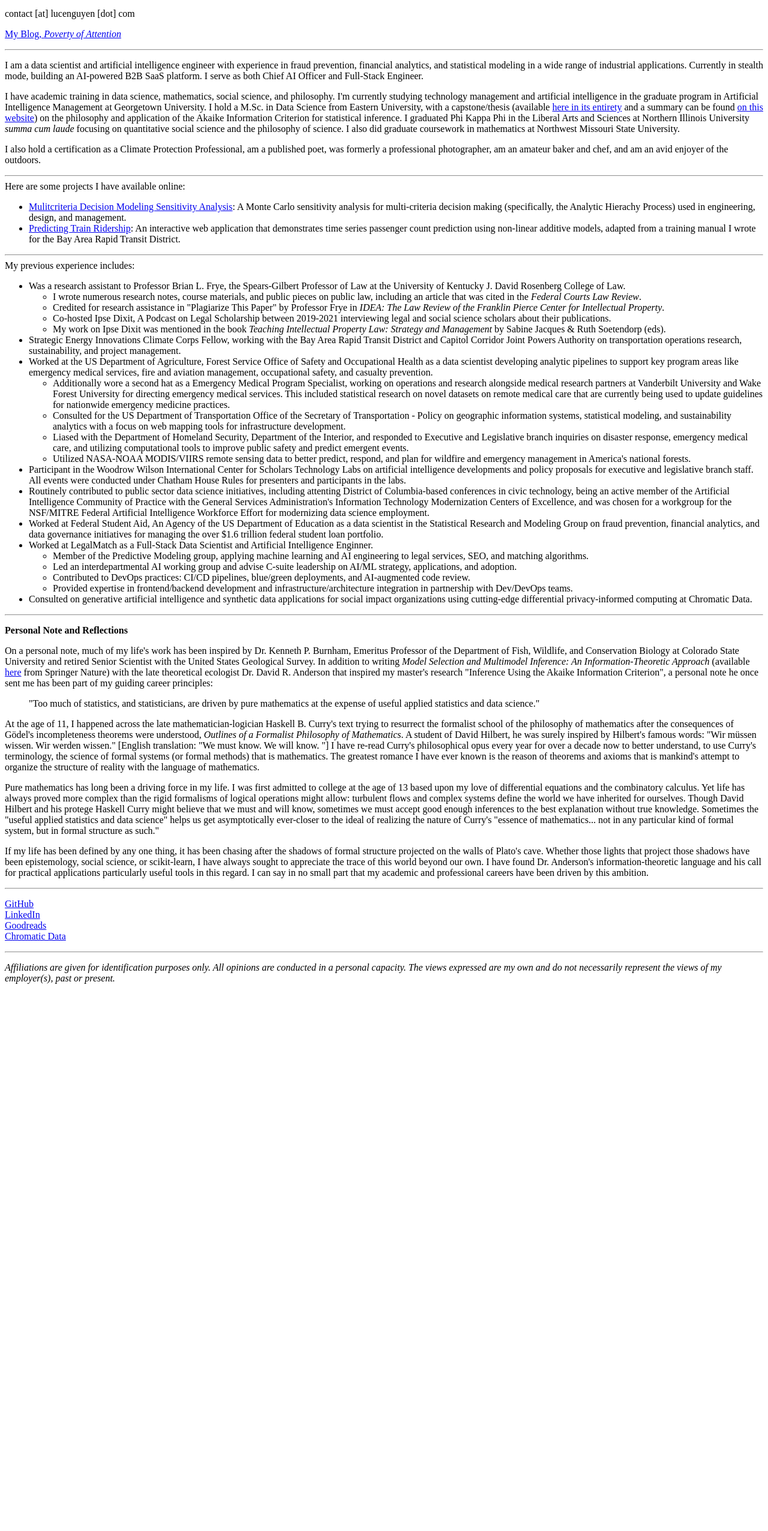
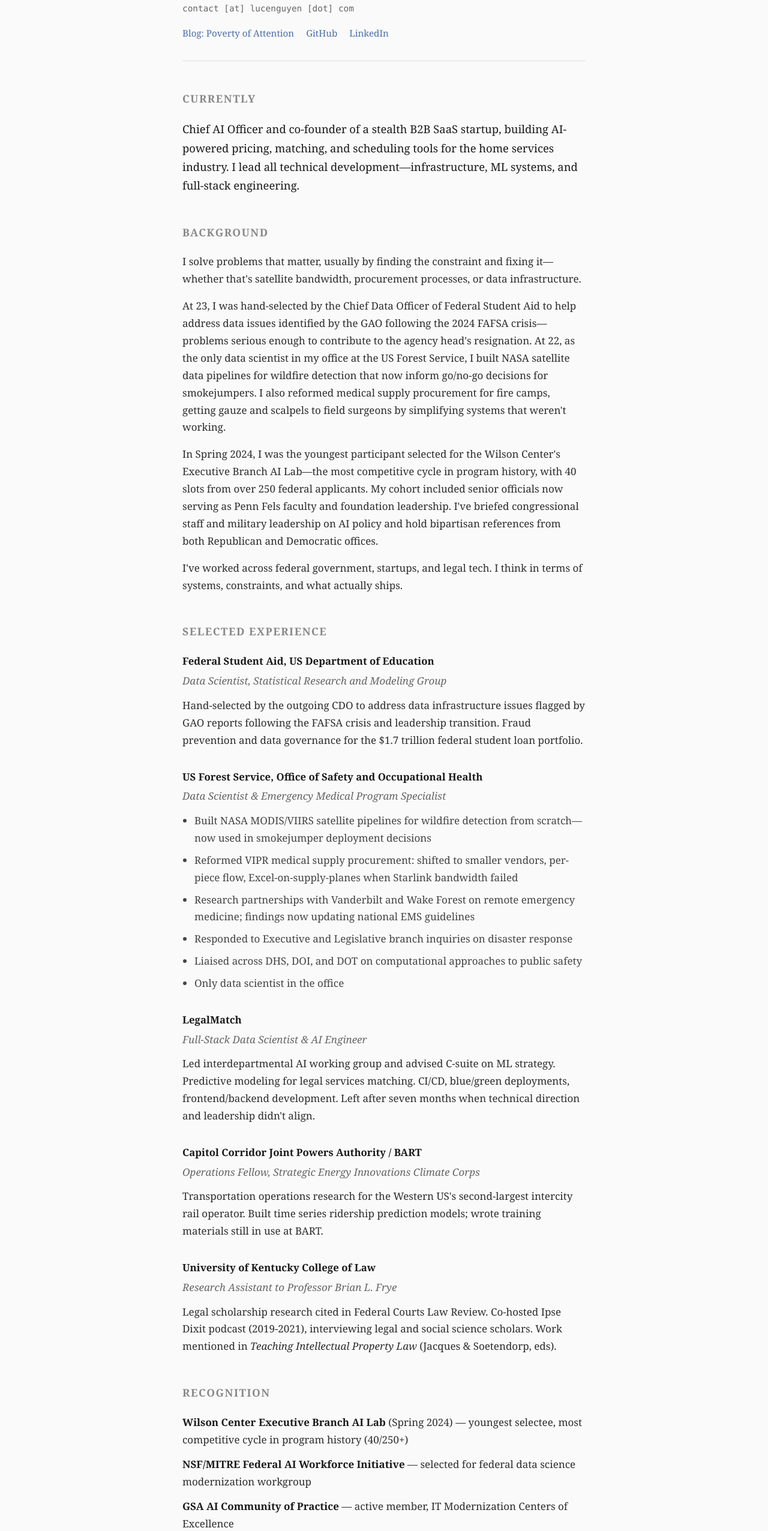
Before and after one commit to thelucenguyen/thelucenguyen.github.io, a plain HTML site: page index.html in a window 1280 px wide. Shown: the part 131-2683 px from the top of the page at 60% size. Before the commit the page ends 1787 px from the top, so only its background shows below. Drawn offline with Linux system fonts and the light colour scheme.

Commit message:
Update index.html

```diff
--- a/index.html
+++ b/index.html
@@ -1,91 +1,331 @@
 <!DOCTYPE html>
 <html lang="en">
-<HEAD>
-<TITLE>Lucille Eleanor Nguyen</TITLE>
-</HEAD>
-<BODY bgcolor="#ffffff">
+<head>
+    <meta charset="UTF-8">
+    <meta name="viewport" content="width=device-width, initial-scale=1.0">
+    <title>Lucille Eleanor Nguyen</title>
+    <style>
+        * {
+            margin: 0;
+            padding: 0;
+            box-sizing: border-box;
+        }
 
-<H1><P ALIGN=CENTER>Lucille Eleanor Nguyen</H1>
+        body {
+            font-family: 'Georgia', serif;
+            line-height: 1.7;
+            color: #2d2d2d;
+            background-color: #fafafa;
+            font-size: 17px;
+        }
 
-<HR>
-Lucille E. Nguyen
-<P>
-contact [at] lucenguyen [dot] com
-<P>
-<a href="https://povertyofattention.com/">My Blog, <i>Poverty of Attention</i></a><br>
-<HR>
-<P>
-I am a data scientist and artificial intelligence engineer with experience in fraud prevention, financial analytics, and statistical modeling in a wide range of industrial applications. Currently in stealth mode, building an AI-powered B2B SaaS platform. I serve as both Chief AI Officer and Full-Stack Engineer.
-<P>
-I have academic training in data science, mathematics, social science, and philosophy. I'm currently studying technology management and artificial intelligence in the graduate program in Artificial Intelligence Management at Georgetown University. I hold a M.Sc. in Data Science from Eastern University, with a capstone/thesis (available <a href="https://drive.google.com/file/d/1OBxwxTEU47cu7VT3giXmdEszY3Ct6F7r/view?usp=sharing">here in its entirety</a> and a summary can be found <a href="https://masters-thesis-ruddy.vercel.app/">on this website</a>) on the philosophy and application of the Akaike Information Criterion for statistical inference. I graduated Phi Kappa Phi in the Liberal Arts and Sciences at Northern Illinois University <i>summa cum laude</i> focusing on quantitative social science and the philosophy of science. I also did graduate coursework in mathematics at Northwest Missouri State University.
-<P>
-I also hold a certification as a Climate Protection Professional, am a published poet, was formerly a professional photographer, am an amateur baker and chef, and am an avid enjoyer of the outdoors.
-<P>
+        .container {
+            max-width: 720px;
+            margin: 0 auto;
+            padding: 60px 24px 100px;
+        }
 
-<HR>
-Here are some projects I have available online:
- <ul>
-  <li><a href="https://monte-carlo-sensitivity-analysis.vercel.app/">Mulitcriteria Decision Modeling Sensitivity Analysis</a>: A Monte Carlo sensitivity analysis for multi-criteria decision making (specifically, the Analytic Hierachy Process) used in engineering, design, and management.</li>
-  <li><a href="https://predicting-train-ridership.vercel.app/">Predicting Train Ridership</a>: An interactive web application that demonstrates time series passenger count prediction using non-linear additive models, adapted from a training manual I wrote for the Bay Area Rapid Transit District.</li>
- </ul>
+        header {
+            margin-bottom: 48px;
+            padding-bottom: 32px;
+            border-bottom: 1px solid #e0e0e0;
+        }
 
-<HR>
-My previous experience includes:
- <ul>
-  <li>Was a research assistant to Professor Brian L. Frye, the Spears-Gilbert Professor of Law at the University of Kentucky J. David Rosenberg College of Law.</li>
-  <UL>
-   <LI> I wrote numerous research notes, course materials, and public pieces on public law, including an article that was cited in the <i>Federal Courts Law Review</i>. </LI>
-   <LI> Credited for research assistance in "Plagiarize This Paper" by Professor Frye in <i>IDEA: The Law Review of the Franklin Pierce Center for Intellectual Property</i>. </LI>
-   <LI> Co-hosted Ipse Dixit, A Podcast on Legal Scholarship between 2019-2021 interviewing legal and social science scholars about their publications. </LI>
-   <LI> My work on Ipse Dixit was mentioned in the book <i>Teaching Intellectual Property Law: Strategy and Management</i> by Sabine Jacques & Ruth Soetendorp (eds). </LI>
-  </UL>
-  <li>Strategic Energy Innovations Climate Corps Fellow, working with the Bay Area Rapid Transit District and Capitol Corridor Joint Powers Authority on transportation operations research, sustainability, and project management.</li>
-  <li>Worked at the US Department of Agriculture, Forest Service Office of Safety and Occupational Health as a data scientist developing analytic pipelines to support key program areas like emergency medical services, fire and aviation management, occupational safety, and casualty prevention. </li>
-  <UL>
-   <LI> Additionally wore a second hat as a Emergency Medical Program Specialist, working on operations and research alongside medical research partners at Vanderbilt University and Wake Forest University for directing emergency medical services. This included statistical research on novel datasets on remote medical care that are currently being used to update guidelines for nationwide emergency medicine practices. </LI>
-   <LI> Consulted for the US Department of Transportation Office of the Secretary of Transportation - Policy on geographic information systems, statistical modeling, and sustainability analytics with a focus on web mapping tools for infrastructure development. </LI>
-   <LI> Liased with the Department of Homeland Security, Department of the Interior, and responded to Executive and Legislative branch inquiries on disaster response, emergency medical care, and utilizing computational tools to improve public safety and predict emergent events. </LI>
-   <LI> Utilized NASA-NOAA MODIS/VIIRS remote sensing data to better predict, respond, and plan for wildfire and emergency management in America's national forests. </LI>
-  </UL>
-  <li>Participant in the Woodrow Wilson International Center for Scholars Technology Labs on artificial intelligence developments and policy proposals for executive and legislative branch staff. All events were conducted under Chatham House Rules for presenters and participants in the labs.</li>
-  <li>Routinely contributed to public sector data science initiatives, including attenting District of Columbia-based conferences in civic technology, being an active member of the Artificial Intelligence Community of Practice with the General Services Administration's Information Technology Modernization Centers of Excellence, and was chosen for a workgroup for the NSF/MITRE Federal Artificial Intelligence Workforce Effort for modernizing data science employment.</li>
-  <li>Worked at Federal Student Aid, An Agency of the US Department of Education as a data scientist in the Statistical Research and Modeling Group on fraud prevention, financial analytics, and data governance initiatives for managing the over $1.6 trillion federal student loan portfolio.</li>
-  <li>Worked at LegalMatch as a Full-Stack Data Scientist and Artificial Intelligence Enginner.</li>
-  <UL>
-   <LI> Member of the Predictive Modeling group, applying machine learning and AI engineering to legal services, SEO, and matching algorithms. </LI>
-   <LI> Led an interdepartmental AI working group and advise C-suite leadership on AI/ML strategy, applications, and adoption. </LI>
-   <LI> Contributed to DevOps practices: CI/CD pipelines, blue/green deployments, and AI-augmented code review. </LI>
-   <LI> Provided expertise in frontend/backend development and infrastructure/architecture integration in partnership with Dev/DevOps teams. </LI>
-  </UL>
-  <li>Consulted on generative artificial intelligence and synthetic data applications for social impact organizations using cutting-edge differential privacy-informed computing at Chromatic Data.</li>
- </ul>
+        h1 {
+            font-size: 2.25rem;
+            font-weight: 600;
+            color: #1a1a1a;
+            margin-bottom: 12px;
+            letter-spacing: -0.5px;
+        }
 
-<HR>
- <P>
-<b>Personal Note and Reflections</b>
- <P>
-On a personal note, much of my life's work has been inspired by Dr. Kenneth P. Burnham, Emeritus Professor of the Department of Fish, Wildlife, and Conservation Biology at Colorado State University and retired Senior Scientist with the United States Geological Survey. In addition to writing <i>Model Selection and Multimodel Inference: An Information-Theoretic Approach</i> (available <a href="https://link.springer.com/book/10.1007/b97636">here</a> from Springer Nature) with the late theoretical ecologist Dr. David R. Anderson that inspired my master's research "Inference Using the Akaike Information Criterion", a personal note he once sent me has been part of my guiding career principles:
-<P>
-<blockquote><p>"Too much of statistics, and statisticians, are driven by pure mathematics at the expense of useful applied statistics and data science."</p></blockquote>
-<P>
-At the age of 11, I happened across the late mathematician-logician Haskell B. Curry's text trying to resurrect the formalist school of the philosophy of mathematics after the consequences of Gödel's incompleteness theorems were understood, <i>Outlines of a Formalist Philosophy of Mathematics</i>. A student of David Hilbert, he was surely inspired by Hilbert's famous words: "Wir müssen wissen. Wir werden wissen." [English translation: "We must know. We will know. "] I have re-read Curry's philosophical opus every year for over a decade now to better understand, to use Curry's terminology, the science of formal systems (or formal methods) that is mathematics. The greatest romance I have ever known is the reason of theorems and axioms that is mankind's attempt to organize the structure of reality with the language of mathematics.
-<P>
-Pure mathematics has long been a driving force in my life. I was first admitted to college at the age of 13 based upon my love of differential equations and the combinatory calculus. Yet life has always proved more complex than the rigid formalisms of logical operations might allow: turbulent flows and complex systems define the world we have inherited for ourselves. Though David Hilbert and his protege Haskell Curry might believe that we must and will know, sometimes we must accept good enough inferences to the best explanation without true knowledge. Sometimes the "useful applied statistics and data science" helps us get asymptotically ever-closer to the ideal of realizing the nature of Curry's "essence of mathematics... not in any particular kind of formal system, but in formal structure as such."
-<P>
-If my life has been defined by any one thing, it has been chasing after the shadows of formal structure projected on the walls of Plato's cave. Whether those lights that project those shadows have been epistemology, social science, or scikit-learn, I have always sought to appreciate the trace of this world beyond our own. I have found Dr. Anderson's information-theoretic language and his call for practical applications particularly useful tools in this regard. I can say in no small part that my academic and professional careers have been driven by this ambition.
+        .contact {
+            font-family: 'Consolas', 'Monaco', monospace;
+            font-size: 0.9rem;
+            color: #666;
+            margin-bottom: 16px;
+        }
 
-<HR>
-<P>
-<a href="https://github.com/thelucenguyen">GitHub</a><br>
-<a href="https://www.linkedin.com/in/luce-nguyen/">LinkedIn</a><br>
-<a href="https://www.goodreads.com/nguyenluce">Goodreads</a><br>
-<a href="https://www.chromaticdata.com/">Chromatic Data</a><br>
+        .links {
+            display: flex;
+            gap: 20px;
+            flex-wrap: wrap;
+        }
 
-<HR>
-<P>
-<em>Affiliations are given for identification purposes only. All opinions are conducted in a personal capacity. The views expressed are my own and do not necessarily represent the views of my employer(s), past or present.</em>
-<P>
+        .links a {
+            color: #4a6fa5;
+            text-decoration: none;
+            font-size: 0.95rem;
+            transition: color 0.2s;
+        }
 
+        .links a:hover {
+            color: #2d4a6f;
+            text-decoration: underline;
+        }
 
-</BODY>
-</HTML>
+        section {
+            margin-bottom: 48px;
+        }
+
+        h2 {
+            font-size: 1.1rem;
+            font-weight: 600;
+            text-transform: uppercase;
+            letter-spacing: 1.5px;
+            color: #888;
+            margin-bottom: 20px;
+        }
+
+        p {
+            margin-bottom: 16px;
+        }
+
+        .lead {
+            font-size: 1.15rem;
+            color: #1a1a1a;
+        }
+
+        .experience-item {
+            margin-bottom: 32px;
+        }
+
+        .experience-item h3 {
+            font-size: 1.05rem;
+            font-weight: 600;
+            color: #1a1a1a;
+            margin-bottom: 4px;
+        }
+
+        .experience-item .role {
+            font-style: italic;
+            color: #666;
+            margin-bottom: 12px;
+        }
+
+        .experience-item ul {
+            margin-left: 20px;
+            color: #444;
+        }
+
+        .experience-item ul li {
+            margin-bottom: 8px;
+        }
+
+        .recognition-list {
+            list-style: none;
+        }
+
+        .recognition-list li {
+            margin-bottom: 12px;
+            padding-left: 0;
+        }
+
+        .recognition-list strong {
+            color: #1a1a1a;
+        }
+
+        .education-item {
+            margin-bottom: 24px;
+        }
+
+        .education-item h3 {
+            font-size: 1.05rem;
+            font-weight: 600;
+            color: #1a1a1a;
+            margin-bottom: 4px;
+        }
+
+        .education-item .degree {
+            font-style: italic;
+            color: #666;
+            margin-bottom: 8px;
+        }
+
+        .education-item p {
+            color: #444;
+            font-size: 0.95rem;
+        }
+
+        .other {
+            color: #666;
+            font-size: 0.95rem;
+        }
+
+        blockquote {
+            border-left: 3px solid #4a6fa5;
+            padding-left: 20px;
+            margin: 24px 0;
+            font-style: italic;
+            color: #555;
+        }
+
+        .reflection {
+            background-color: #f5f5f5;
+            padding: 32px;
+            border-radius: 4px;
+            margin-top: 48px;
+        }
+
+        .reflection h2 {
+            color: #666;
+        }
+
+        .reflection p {
+            color: #444;
+        }
+
+        footer {
+            margin-top: 60px;
+            padding-top: 24px;
+            border-top: 1px solid #e0e0e0;
+            font-size: 0.85rem;
+            color: #999;
+            font-style: italic;
+        }
+
+        @media (max-width: 600px) {
+            .container {
+                padding: 40px 20px 60px;
+            }
+
+            h1 {
+                font-size: 1.75rem;
+            }
+
+            .lead {
+                font-size: 1.05rem;
+            }
+        }
+    </style>
+</head>
+<body>
+    <div class="container">
+        <header>
+            <h1>Lucille Eleanor Nguyen</h1>
+            <p class="contact">contact [at] lucenguyen [dot] com</p>
+            <div class="links">
+                <a href="https://povertyofattention.com/">Blog: Poverty of Attention</a>
+                <a href="https://github.com/thelucenguyen">GitHub</a>
+                <a href="https://www.linkedin.com/in/luce-nguyen/">LinkedIn</a>
+            </div>
+        </header>
+
+        <section>
+            <h2>Currently</h2>
+            <p class="lead">Chief AI Officer and co-founder of a stealth B2B SaaS startup, building AI-powered pricing, matching, and scheduling tools for the home services industry. I lead all technical development—infrastructure, ML systems, and full-stack engineering.</p>
+        </section>
+
+        <section>
+            <h2>Background</h2>
+            <p>I solve problems that matter, usually by finding the constraint and fixing it—whether that's satellite bandwidth, procurement processes, or data infrastructure.</p>
+
+            <p>At 23, I was hand-selected by the Chief Data Officer of Federal Student Aid to help address data issues identified by the GAO following the 2024 FAFSA crisis—problems serious enough to contribute to the agency head's resignation. At 22, as the only data scientist in my office at the US Forest Service, I built NASA satellite data pipelines for wildfire detection that now inform go/no-go decisions for smokejumpers. I also reformed medical supply procurement for fire camps, getting gauze and scalpels to field surgeons by simplifying systems that weren't working.</p>
+
+            <p>In Spring 2024, I was the youngest participant selected for the Wilson Center's Executive Branch AI Lab—the most competitive cycle in program history, with 40 slots from over 250 federal applicants. My cohort included senior officials now serving as Penn Fels faculty and foundation leadership. I've briefed congressional staff and military leadership on AI policy and hold bipartisan references from both Republican and Democratic offices.</p>
+
+            <p>I've worked across federal government, startups, and legal tech. I think in terms of systems, constraints, and what actually ships.</p>
+        </section>
+
+        <section>
+            <h2>Selected Experience</h2>
+
+            <div class="experience-item">
+                <h3>Federal Student Aid, US Department of Education</h3>
+                <p class="role">Data Scientist, Statistical Research and Modeling Group</p>
+                <p>Hand-selected by the outgoing CDO to address data infrastructure issues flagged by GAO reports following the FAFSA crisis and leadership transition. Fraud prevention and data governance for the $1.7 trillion federal student loan portfolio.</p>
+            </div>
+
+            <div class="experience-item">
+                <h3>US Forest Service, Office of Safety and Occupational Health</h3>
+                <p class="role">Data Scientist & Emergency Medical Program Specialist</p>
+                <ul>
+                    <li>Built NASA MODIS/VIIRS satellite pipelines for wildfire detection from scratch—now used in smokejumper deployment decisions</li>
+                    <li>Reformed VIPR medical supply procurement: shifted to smaller vendors, per-piece flow, Excel-on-supply-planes when Starlink bandwidth failed</li>
+                    <li>Research partnerships with Vanderbilt and Wake Forest on remote emergency medicine; findings now updating national EMS guidelines</li>
+                    <li>Responded to Executive and Legislative branch inquiries on disaster response</li>
+                    <li>Liaised across DHS, DOI, and DOT on computational approaches to public safety</li>
+                    <li>Only data scientist in the office</li>
+                </ul>
+            </div>
+
+            <div class="experience-item">
+                <h3>LegalMatch</h3>
+                <p class="role">Full-Stack Data Scientist & AI Engineer</p>
+                <p>Led interdepartmental AI working group and advised C-suite on ML strategy. Predictive modeling for legal services matching. CI/CD, blue/green deployments, frontend/backend development. Left after seven months when technical direction and leadership didn't align.</p>
+            </div>
+
+            <div class="experience-item">
+                <h3>Capitol Corridor Joint Powers Authority / BART</h3>
+                <p class="role">Operations Fellow, Strategic Energy Innovations Climate Corps</p>
+                <p>Transportation operations research for the Western US's second-largest intercity rail operator. Built time series ridership prediction models; wrote training materials still in use at BART.</p>
+            </div>
+
+            <div class="experience-item">
+                <h3>University of Kentucky College of Law</h3>
+                <p class="role">Research Assistant to Professor Brian L. Frye</p>
+                <p>Legal scholarship research cited in Federal Courts Law Review. Co-hosted Ipse Dixit podcast (2019-2021), interviewing legal and social science scholars. Work mentioned in <em>Teaching Intellectual Property Law</em> (Jacques & Soetendorp, eds).</p>
+            </div>
+        </section>
+
+        <section>
+            <h2>Recognition</h2>
+            <ul class="recognition-list">
+                <li><strong>Wilson Center Executive Branch AI Lab</strong> (Spring 2024) — youngest selectee, most competitive cycle in program history (40/250+)</li>
+                <li><strong>NSF/MITRE Federal AI Workforce Initiative</strong> — selected for federal data science modernization workgroup</li>
+                <li><strong>GSA AI Community of Practice</strong> — active member, IT Modernization Centers of Excellence</li>
+                <li><strong>Bipartisan policy engagement</strong> — briefed congressional staff and military leadership</li>
+                <li><strong>Federal Courts Law Review</strong> — research cited</li>
+            </ul>
+        </section>
+
+        <section>
+            <h2>Education</h2>
+
+            <div class="education-item">
+                <h3>Georgetown University</h3>
+                <p class="degree">M.S. in AI Management (in progress, expected 2027)</p>
+                <p>Technology management, AI applications, safety-critical systems, cybersecurity.</p>
+            </div>
+
+            <div class="education-item">
+                <h3>Eastern University</h3>
+                <p class="degree">M.S. in Statistics and Data Science, 4.0 GPA (2022)</p>
+                <p>Thesis: "Inference Using the Akaike Information Criterion"—a synthesis of information theory, philosophy of science, and applied statistics. Received perfect evaluation. Designed and taught capstone course in information theory.</p>
+            </div>
+
+            <div class="education-item">
+                <h3>Northern Illinois University</h3>
+                <p class="degree">B.A. in Quantitative Social Science, 3.97 GPA, summa cum laude (2021)</p>
+                <p>Self-designed interdisciplinary major in philosophy of science and mathematical social science via early admission at age 13. Phi Kappa Phi, Mortar Board Honor Society. Graduate coursework in pure and applied mathematics.</p>
+            </div>
+        </section>
+
+        <section>
+            <h2>Other</h2>
+            <p class="other">Climate Protection Professional (certified). Published poet. Former professional photographer. Amateur baker. I spend time outdoors when I can.</p>
+        </section>
+
+        <div class="reflection">
+            <h2>On How I Think</h2>
+            <p>My work has been shaped by two influences.</p>
+
+            <p>The first is Dr. Kenneth Burnham, whose book <em>Model Selection and Multimodel Inference</em> inspired my thesis. He once wrote to me:</p>
+
+            <blockquote>"Too much of statistics, and statisticians, are driven by pure mathematics at the expense of useful applied statistics and data science."</blockquote>
+
+            <p>I've tried to take that seriously.</p>
+
+            <p>The second is Haskell Curry's <em>Outlines of a Formalist Philosophy of Mathematics</em>, which I first read at 11 and have re-read every year since. Curry was a student of Hilbert, who said: "Wir müssen wissen. Wir werden wissen."—"We must know. We will know."</p>
+
+            <p>I was admitted to college at 13 because I loved differential equations. But the world is messier than formalisms allow. Turbulent flows and complex systems don't yield to clean axioms. Sometimes the best we can do is good-enough inference—useful approximations that get us closer to understanding.</p>
+
+            <p>That's what I try to build: systems that work, explanations that hold, solutions that ship.</p>
+        </div>
+
+        <footer>
+            <p>Affiliations for identification only. Views are my own.</p>
+        </footer>
+    </div>
+</body>
+</html>
```
